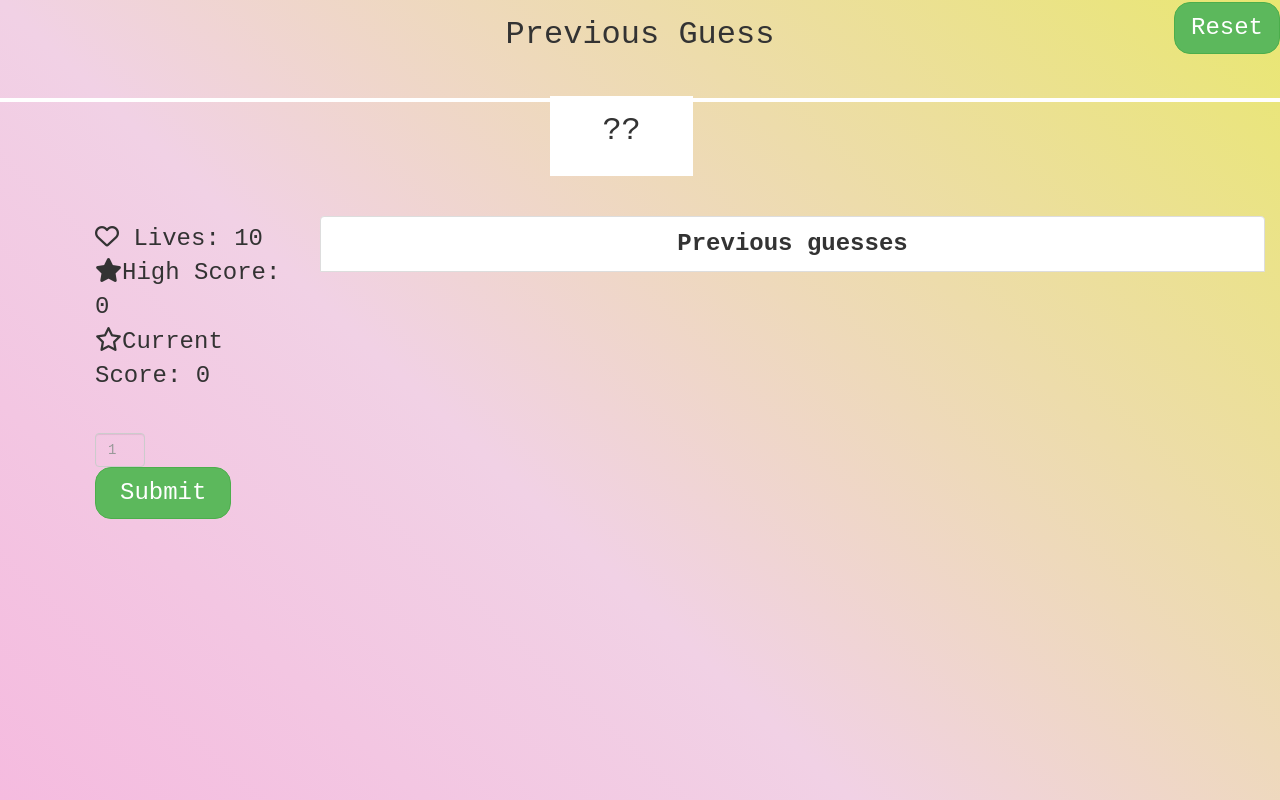
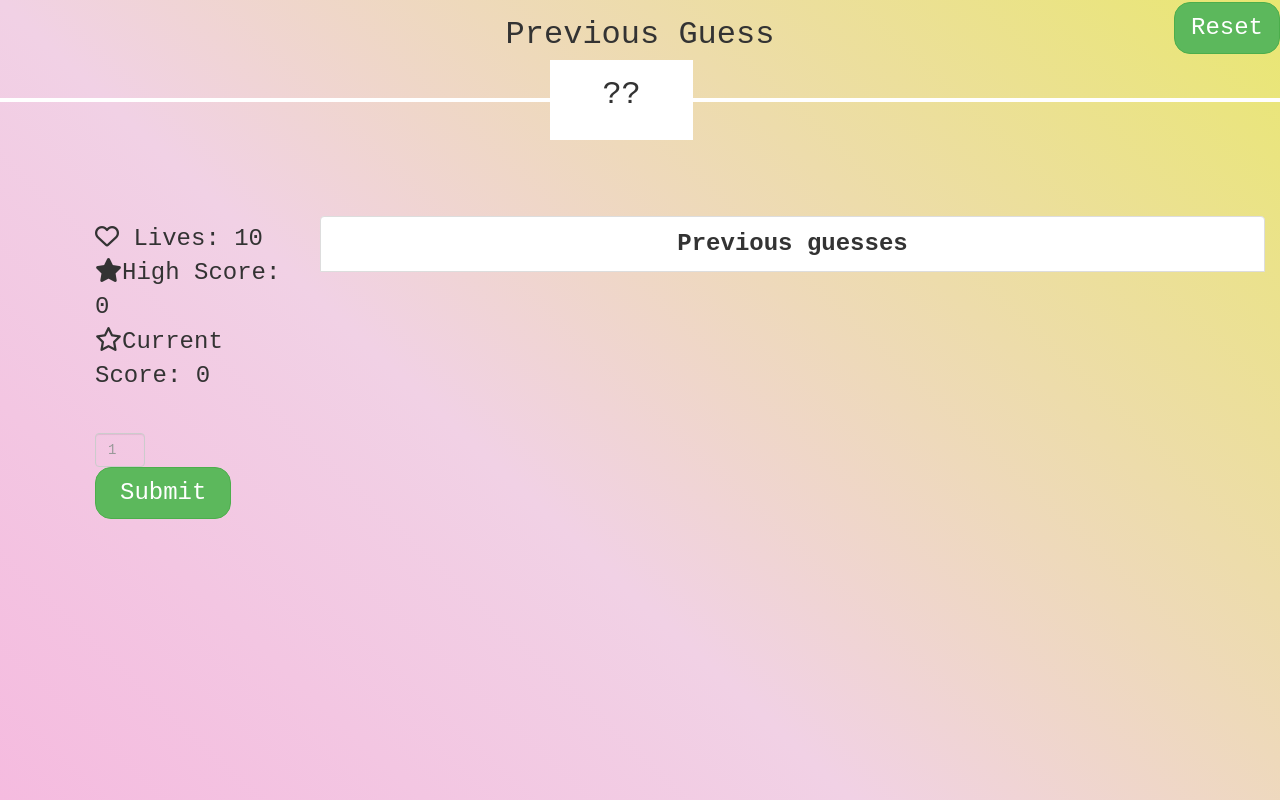
Before and after one commit to G-Jeffrey/test, a plain HTML site: page project3/index.html in a window 1280 px wide. Shown: the top 800 px of the page. Drawn offline with nearby package versions, Linux system fonts and the light colour scheme.

Commit message:
change view height

```diff
--- a/project3/index.html
+++ b/project3/index.html
@@ -54,7 +54,7 @@
             width:17.8vh;
             height: 10vh;
             background-color: white;
-            top:8%;
+            top:5%;
             left: 43%;
         }
         .guess{
```
